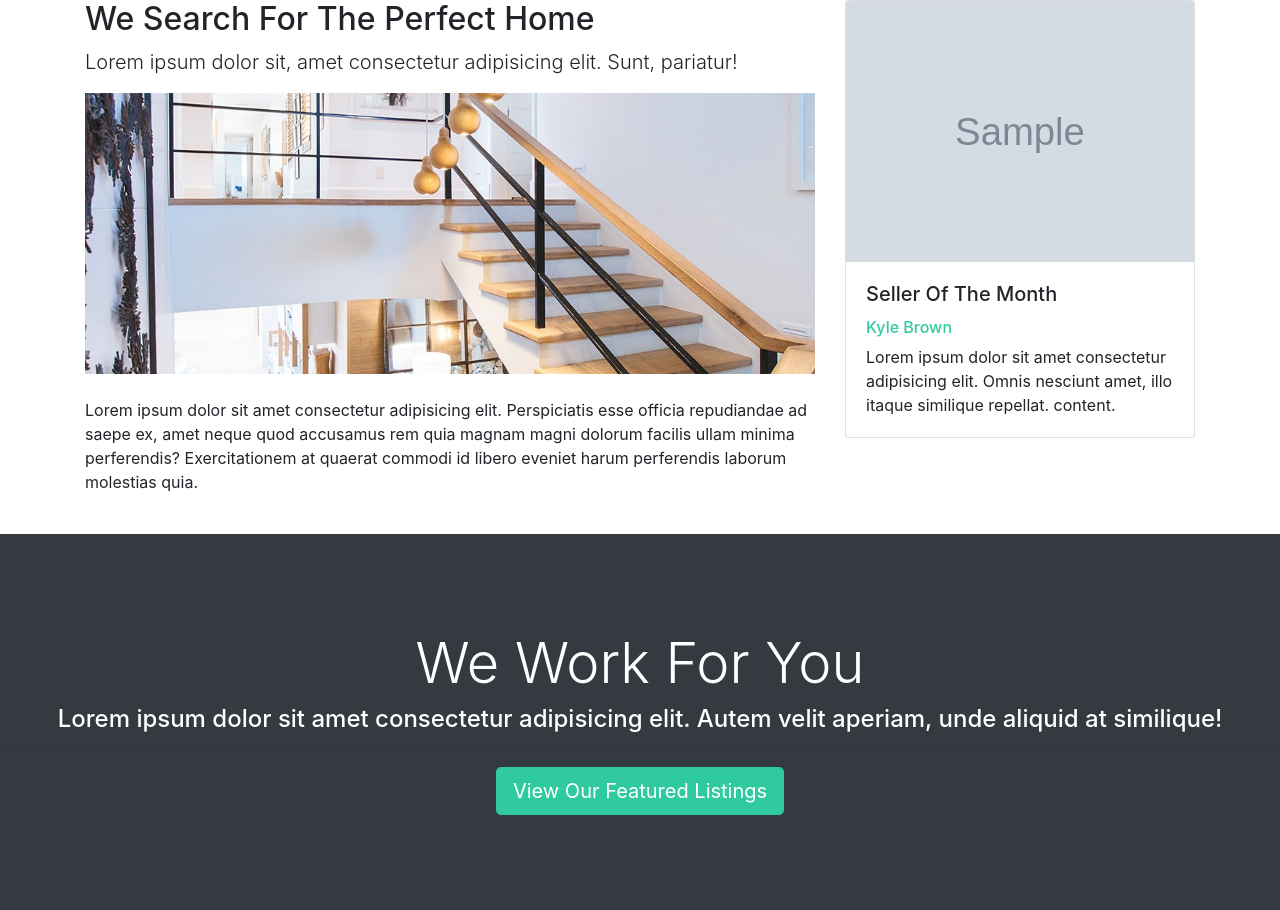
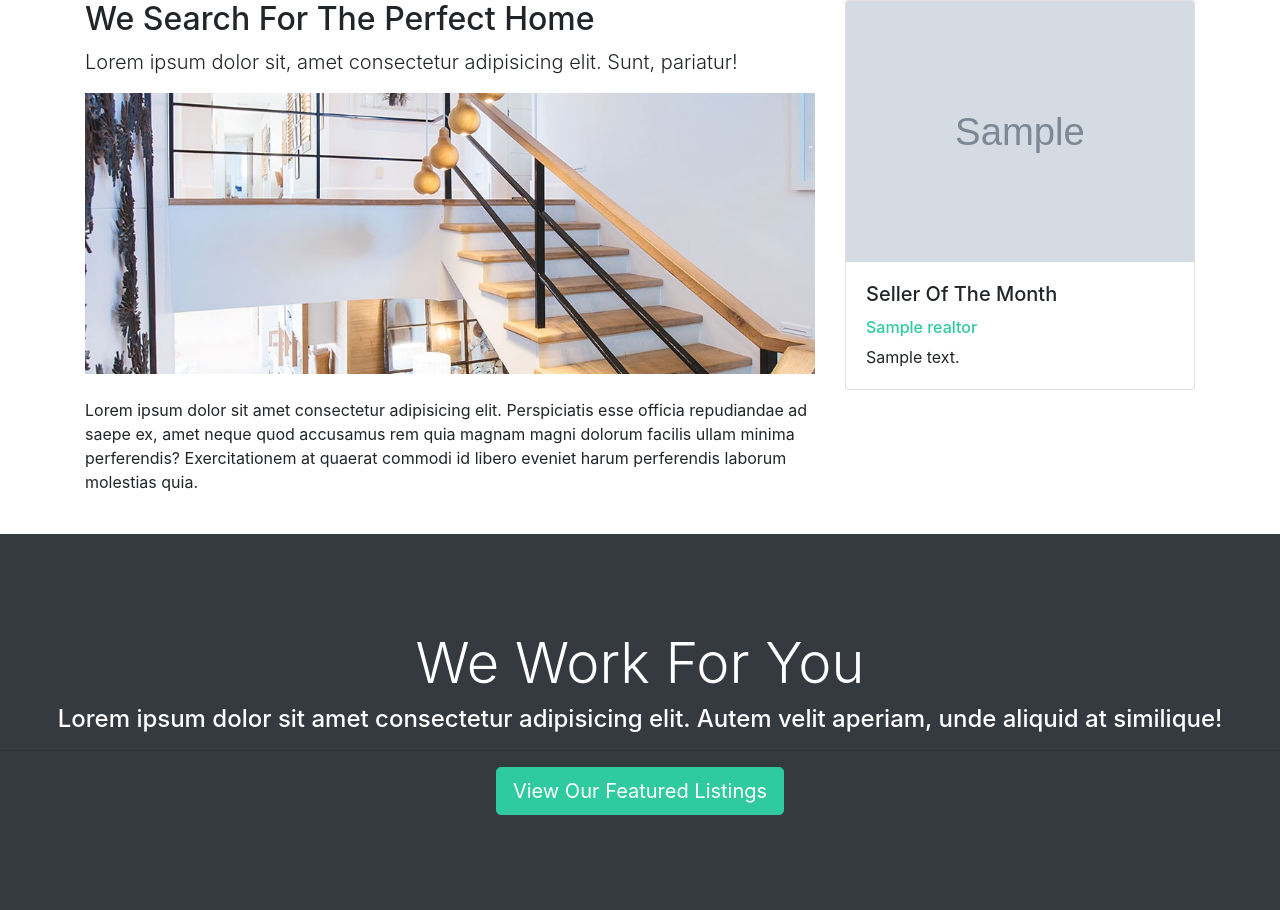
Before and after one commit to AituAbdiluly/django_real_estate, a Django app: page /about in a window 1280 px wide. Shown: the part 449-1359 px from the top of the page. Run offline with Django 3.2, Linux system fonts and the light colour scheme; tables that the repository leaves empty hold one stand-in row (values such as "Sample post"); grey boxes marked "Sample" are stand-in pictures; some libraries are stand-ins or nearby versions.

Commit message:
Update about.html

```diff
--- a/templates/pages/about.html
+++ b/templates/pages/about.html
@@ -56,10 +56,9 @@
           />
           <div class="card-body">
             <h5 class="card-title">Seller Of The Month</h5>
-            <h6 class="text-secondary">Kyle Brown</h6>
+            <h6 class="text-secondary">{{mvp_realtor.name}}</h6>
             <p class="card-text">
-              Lorem ipsum dolor sit amet consectetur adipisicing elit. Omnis
-              nesciunt amet, illo itaque similique repellat. content.
+              {{mvp_realtor.description}}
             </p>
           </div>
         </div>
```
